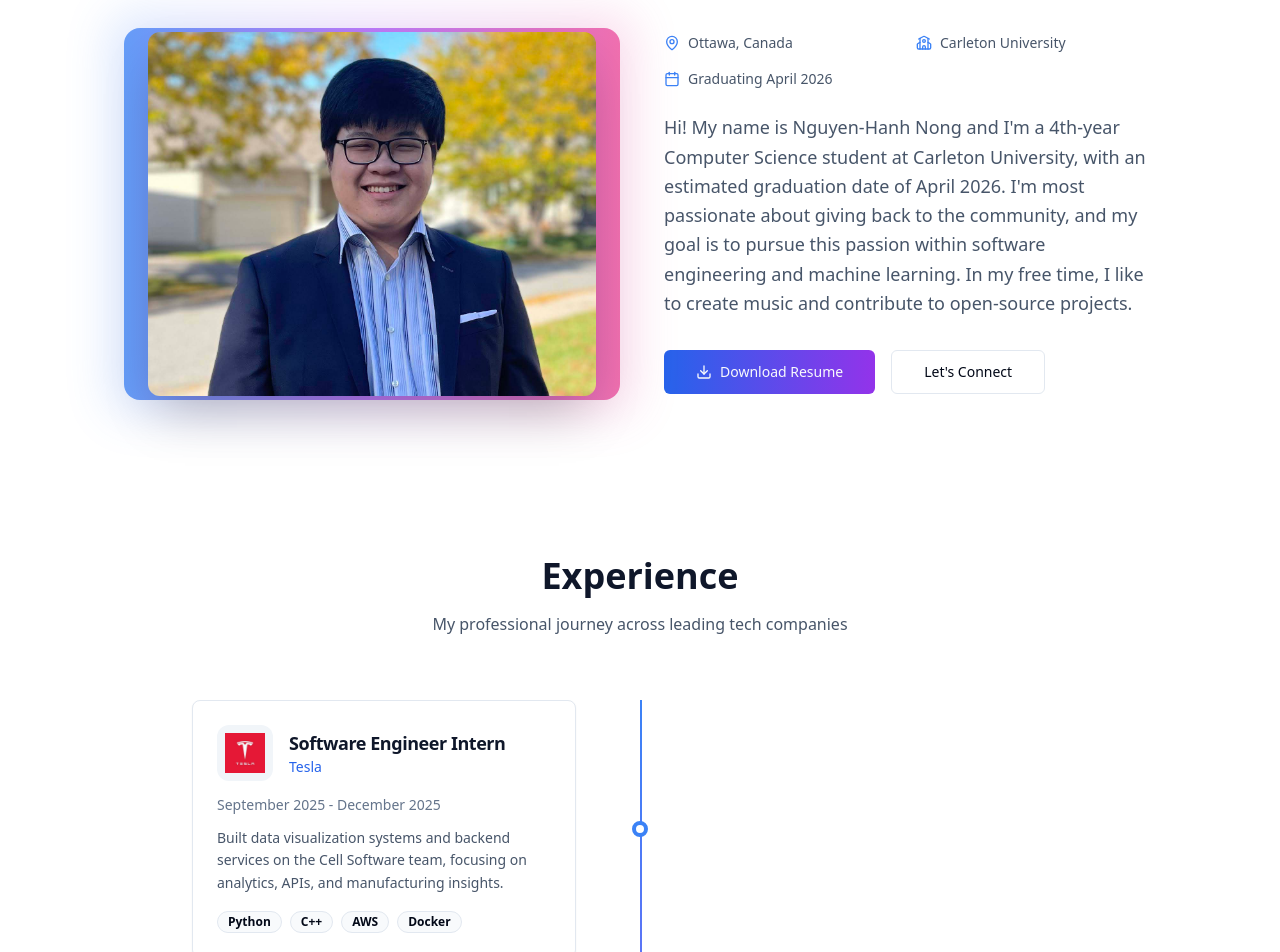
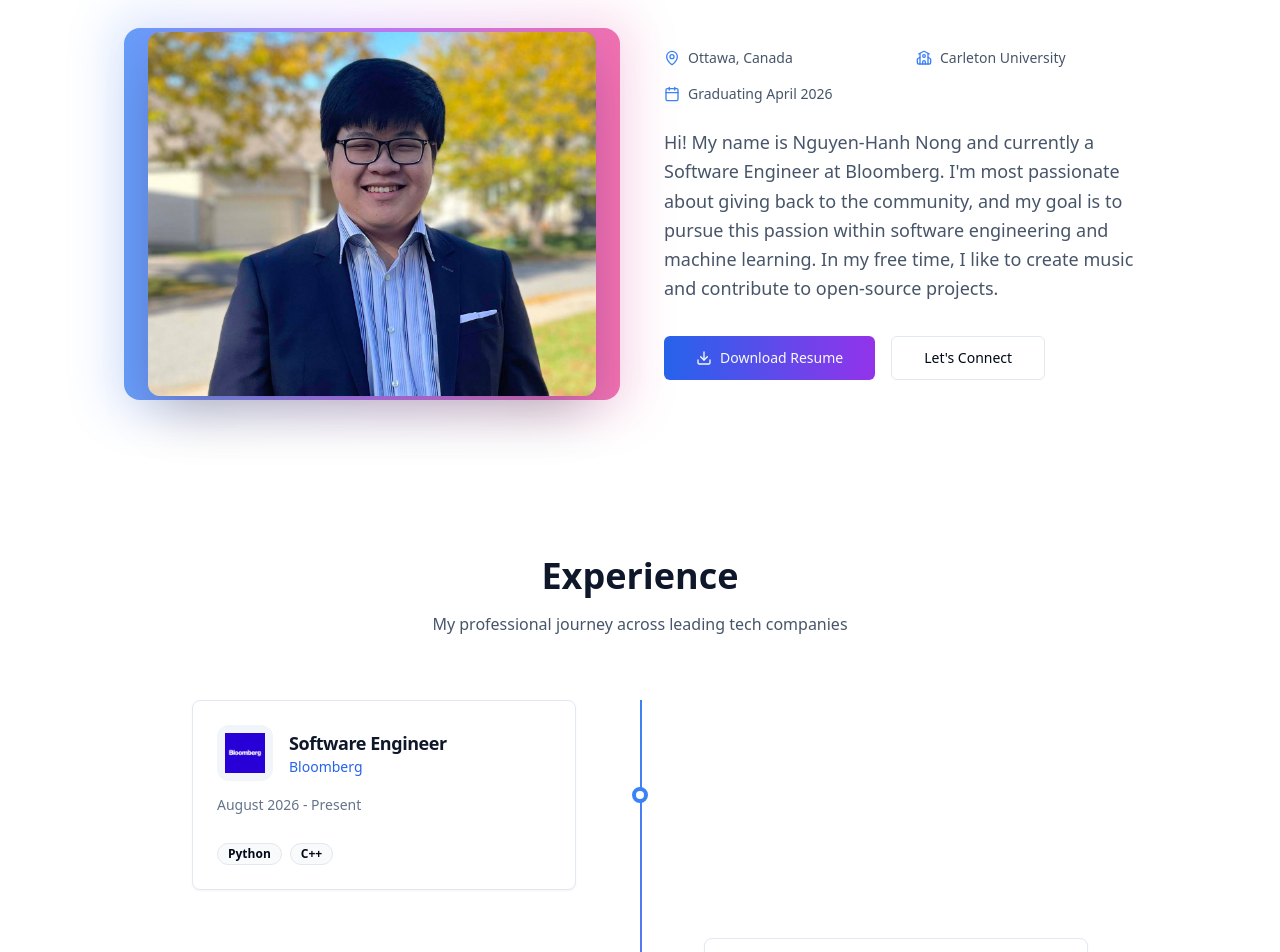
Before and after one commit to Nguyen-HanhNong/landing-page, a React (Create React App) app: page / in a window 1280 px wide. Shown: the part 1220-2172 px from the top of the page. Built offline with nearby package versions, Linux system fonts and the light colour scheme.

Commit message:
Fix dev server and update portfolio

```diff
--- a/package.json
+++ b/package.json
@@ -84,7 +84,6 @@
     "tough-cookie@4.1.2": "4.1.3",
     "webpack": "5.94.0",
     "webpack-dev-middleware": "5.3.4",
-    "webpack-dev-server": "5.2.2",
     "word-wrap": "1.2.4",
     "ws@7.5.9": "7.5.10",
     "ws@8.13.0": "8.17.1"
--- a/src/editable-stuff/config.ts
+++ b/src/editable-stuff/config.ts
@@ -150,7 +150,7 @@ export const stats: StatsConfig = {
       icon: "Briefcase",
     },
     {
-      value: "6",
+      value: "6+",
       label: "Companies",
       icon: "Building2",
     },
@@ -169,7 +169,7 @@ export const about: AboutConfig = {
   imageLink: require("../editable-stuff/headshot.jpg"),
   imageSize: 375,
   message:
-    "Hi! My name is Nguyen-Hanh Nong and I'm a 4th-year Computer Science student at Carleton University, with an estimated graduation date of April 2026. I'm most passionate about giving back to the community, and my goal is to pursue this passion within software engineering and machine learning. In my free time, I like to create music and contribute to open-source projects.",
+    "Hi! My name is Nguyen-Hanh Nong and currently a Software Engineer at Bloomberg. I'm most passionate about giving back to the community, and my goal is to pursue this passion within software engineering and machine learning. In my free time, I like to create music and contribute to open-source projects.",
   resume: require("../editable-stuff/sample-resume.pdf"),
 };
 
@@ -222,6 +222,14 @@ export const experiences: ExperiencesConfig = {
   show: true,
   heading: "Experience",
   data: [
+   {
+      role: "Software Engineer",
+      company: "Bloomberg",
+      companylogo: require("../assets/img/bloomberg.jpg"),
+      date: "August 2026 - Present",
+      description: "",
+      technologies: ["Python", "C++"],
+    },
     {
       role: "Software Engineer Intern",
       company: "Tesla",
@@ -286,22 +294,6 @@ export const featuredProjects: FeaturedProjectsConfig = {
       github: "https://github.com/CarletonComputerScienceSociety/questions",
       featured: true,
     },
-    {
-      name: "Counter-Strike Hacker Analyzer",
-      description:
-        "A CLI tool that analyzes Counter-Strike 2 match data to identify hackers and provide insights into their performance.",
-      technologies: ["Python", "Go", "NumPy", "Pandas", "Scikit-learn", "Tensorflow", "SQLite"],
-      github: "https://github.com/Nguyen-HanhNong/cs2-golang-hacker-analyzer",
-      featured: true,
-    },
-    {
-      name: "RL Satellite Routing Simulator",
-      description:
-        "A simulator that models the routing of satellites in the RL Satellite Network using reinforcement learning.",
-      technologies: ["PyQt5", "Python", "NumPy", "Pandas", "Scikit-learn", "Tensorflow", "SQLite"],
-      github: "https://github.com/Nguyen-HanhNong/Reinforcement-Learning-Satellite-Routing-Simulator",
-      featured: true,
-    },
   ],
 };
 
@@ -343,6 +335,6 @@ export const getInTouch: GetInTouchConfig = {
   show: true,
   heading: "Get In Touch",
   message:
-    "I'm currently looking for Software Engineering (< 2 YOE) opportunities! If you know of any positions available, if you have any questions, or if you just want to say hi, please feel free to email me at",
+    "I'm open for Software Engineering (< 2 YOE) opportunities! If you know of any positions available, if you have any questions, or if you just want to say hi, please feel free to email me at",
   email: "nongnguyenhanh@gmail.com",
 };
```
Also changed, not shown: src/assets/img/bloomberg.jpg (added), 1 other file (tests, documents, lock files or other folders).
